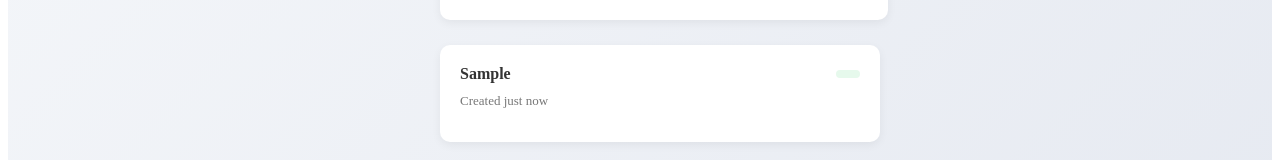
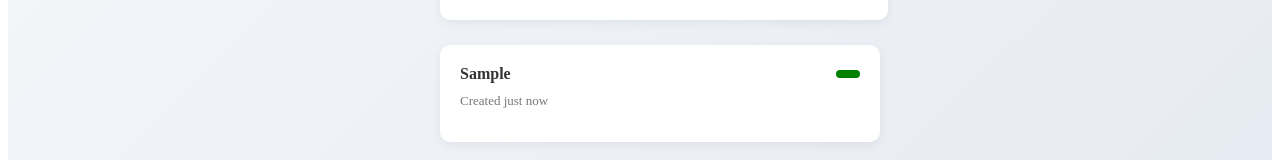
Before and after one commit to muskan-chouhan/react, a React (Vite) app in the folder 39-project-task-board/: page / in a window 1280 px wide. Both pictures are taken after typing "Sample" into the empty fields and a click on the button "Add Task". Shown: the part 314-474 px from the top of the page. Built offline with nearby package versions, Linux system fonts and the light colour scheme.

Commit message:
change PriorityBadge color dpends on priority

```diff
--- a/39-project-task-board/src/ShowTaskCard.jsx
+++ b/39-project-task-board/src/ShowTaskCard.jsx
@@ -32,8 +32,13 @@ const PriorityBadge = styled.span`
   font-size: 12px;
   font-weight: 500;
   border-radius: 20px;
-  background: #e6f9ec;
-  color: #1b7a3c;
+  color: #e6f9ec;
+ background: ${({ priority }) =>
+  priority === "High"
+    ? "red"
+    : priority === "Medium"
+    ? "orange"
+    : "green"};
 `;
 
 const Meta = styled.p`
@@ -42,12 +47,14 @@ const Meta = styled.p`
   margin-top: 10px;
 `;
 
-const ShowCard = ({task,priority}) => {
+const ShowCard = ({ task, priority }) => {
   return (
     <TaskCard>
       <CardHeader>
         <Title>{task}</Title>
-        <PriorityBadge>{priority}</PriorityBadge>
+        <PriorityBadge priority={priority}>
+          {priority}
+        </PriorityBadge>
       </CardHeader>
 
       <Meta>Created just now</Meta>
```
